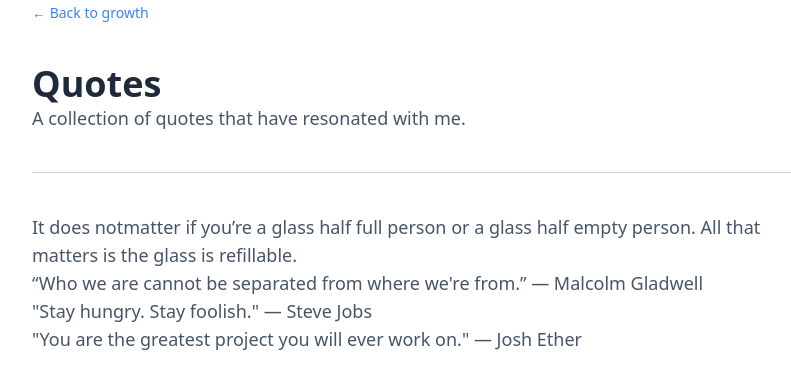
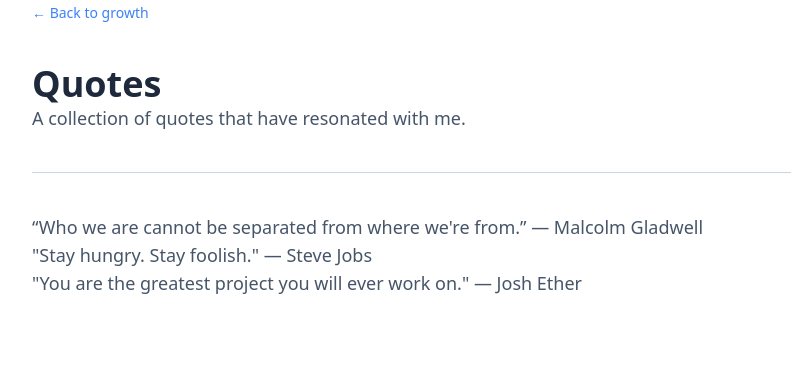
Before and after one commit to nesa-s/wesbite, a React (Vite) app: page /quote in a window 1280 px wide. Shown: the top 388 px of the page, without its empty margins (16-807 px from the left). Built offline with nearby package versions, Linux system fonts and the light colour scheme; the HTML template or start-up script is replaced by a standard one.

Commit message:
Remove first quote paragraph from quotes page
Co-authored-by: Nesa <nesa-s@users.noreply.github.com>

```diff
--- a/src/pages/written/quote.jsx
+++ b/src/pages/written/quote.jsx
@@ -15,8 +15,6 @@ export default function Quote() {
       </div>
       <hr className="border-slate-300 dark:border-slate-600 mb-2" />
       <div>
-        <p className = "paragraph"> It does notmatter if you’re a glass half full person or a glass half empty person.
-        All that matters is the glass is refillable. </p>
         <p className = "paragraph"> “Who we are cannot be separated from where we're from.”
         ― Malcolm Gladwell</p>
         <p className = "paragraph"> "Stay hungry. Stay foolish." ― Steve Jobs </p>
```
